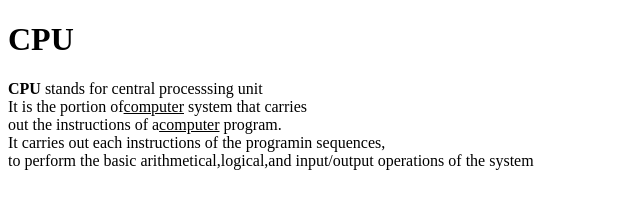
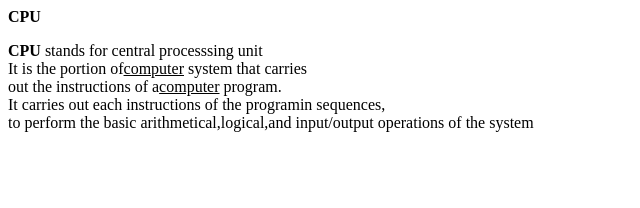
Before and after one commit to iamneo-production/bfcdfabdefadaeccdfffebaeceaec, a website: page public/index.html in a window 1280 px wide. Shown: the whole page, without its empty margins (0-640 px from the left). Drawn offline with Linux system fonts and the light colour scheme.

Commit message:
Backup Commit

```diff
--- a/public/index.html
+++ b/public/index.html
@@ -1,8 +1,7 @@
 <!DOCTYPE html>
-<html lang
-    <head>
-        <title>sample output</title>
-        <h1>CPU</h1>
+<html lang="en"></html>
+ <head><b>CPU</b>
+
  <p><b>CPU</b> stands for central processsing unit<br>
  It is the portion of<U>computer</U> system that carries<br>
  out the instructions of a<u>computer</u> program.<br>
@@ -10,4 +9,5 @@
  to perform the basic arithmetical,logical,and input/output operations of the system<br>
  </p>
  </head>
+ <body></BODY>
  </html>
```
Lines whose indentation alone changed are shown as unchanged.
